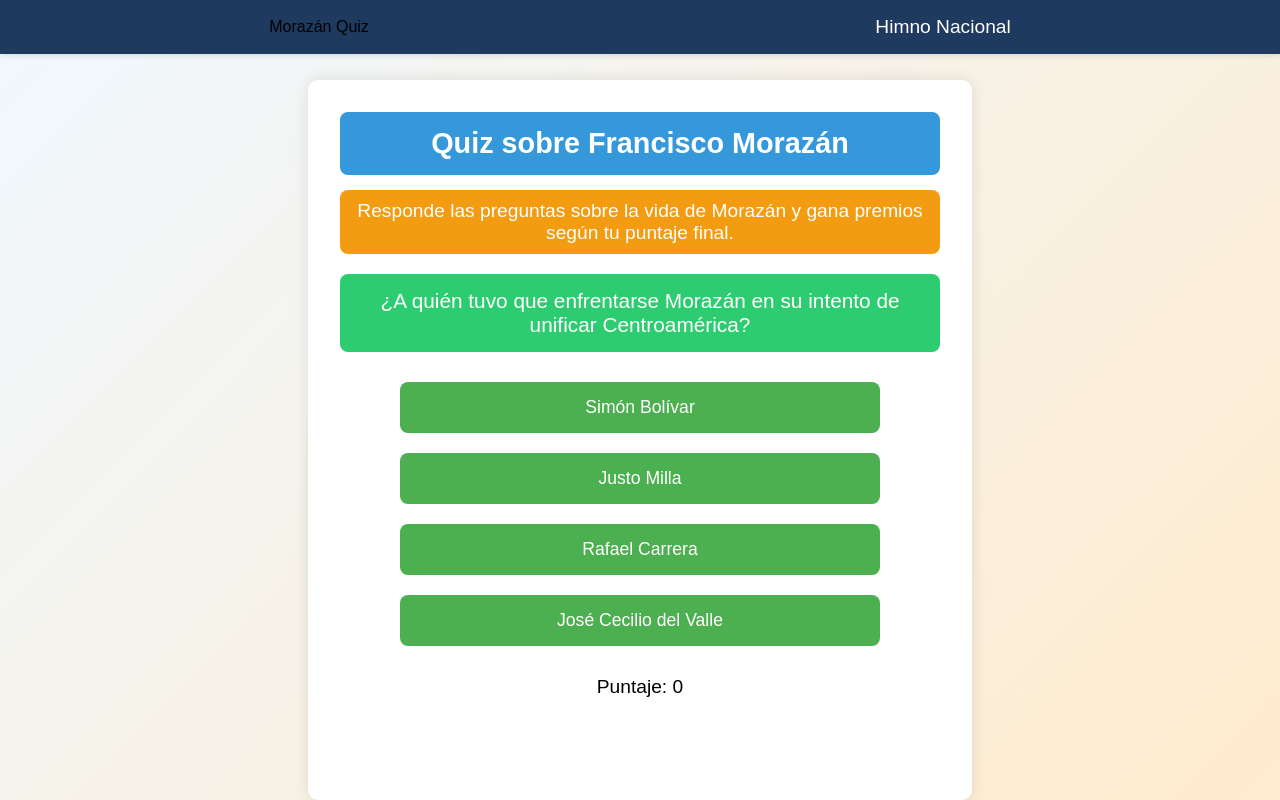
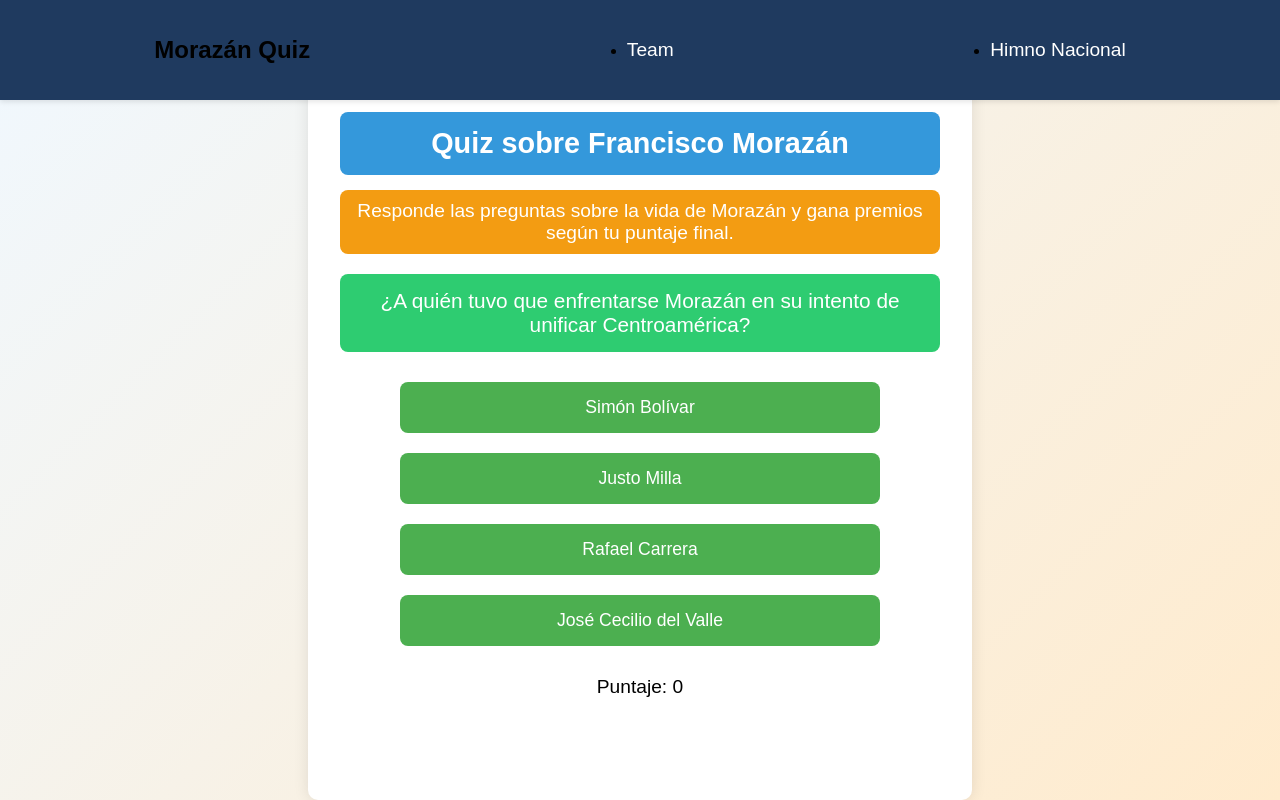
Before and after one commit to Rayomax777/morazanhvm, a plain HTML site: page index.html in a window 1280 px wide. Drawn offline with Linux system fonts and the light colour scheme.

Commit message:
Update index.html

```diff
--- a/index.html
+++ b/index.html
@@ -8,13 +8,22 @@
 </head>
 <body>
     <!-- Navbar -->
-    <nav id="navbar">
-        <div class="navbar-container">
-             <a class="#about">Morazán Quiz</a>
-            <a href="https://hnhimno.onrender.com" class="navbar-item">Himno Nacional</a>
-        </div>
-    </nav>
+   <nav id="navbar">
+    <div class="navbar-container">
+        <!-- Título principal -->
+        <h1 id="quiz-title">Morazán Quiz</h1>
 
+        <!-- Menú de navegación en listas -->
+        <ul class="navbar-list">
+            <li><a href="#team" class="navbar-item">Team</a></li>
+        </ul>
+
+        <!-- Segunda lista para los juegos -->
+        <ul class="navbar-list">
+            <li><a href="https://hnhimno.onrender.com" class="navbar-item">Himno Nacional</a></li>
+        </ul>
+    </div>
+</nav>
     <!-- Main content -->
     <div id="game-container">
         <div class="title-box">
```
